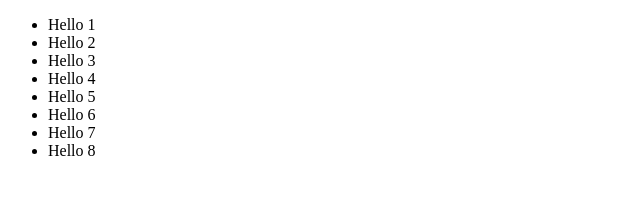
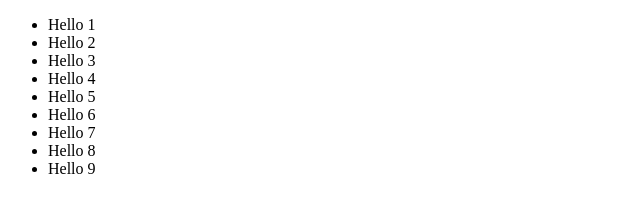
Before and after one commit to s-krumov/default-web, a plain HTML site: page hello-there.html in a window 1280 px wide. Shown: the full height of the page, 0-640 px from the left. Drawn offline with Linux system fonts and the light colour scheme.

Commit message:
commit 9

```diff
--- a/hello-there.html
+++ b/hello-there.html
@@ -15,6 +15,7 @@
   <li>Hello 6</li>
   <li>Hello 7</li>
   <li>Hello 8</li>
+  <li>Hello 9</li>
  </ul>
 </body>
 </html>
```
